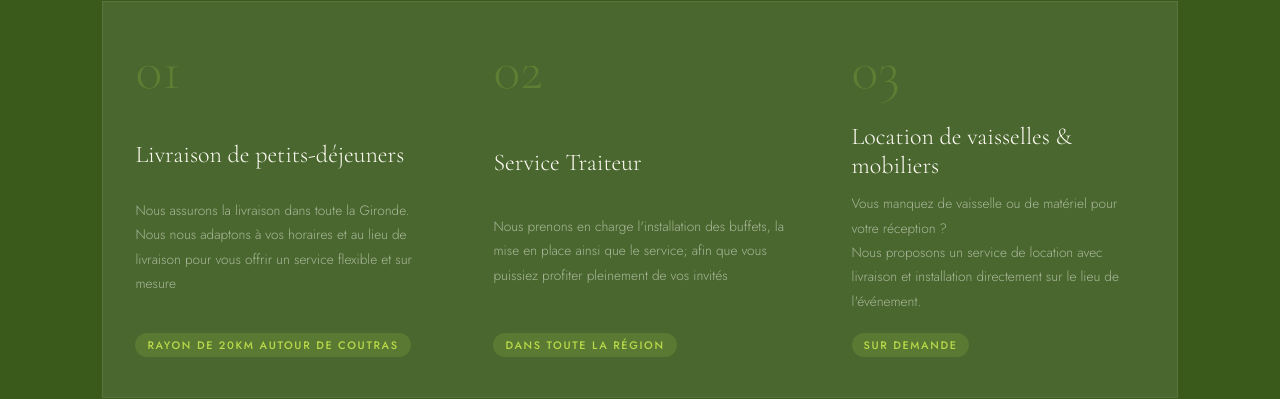
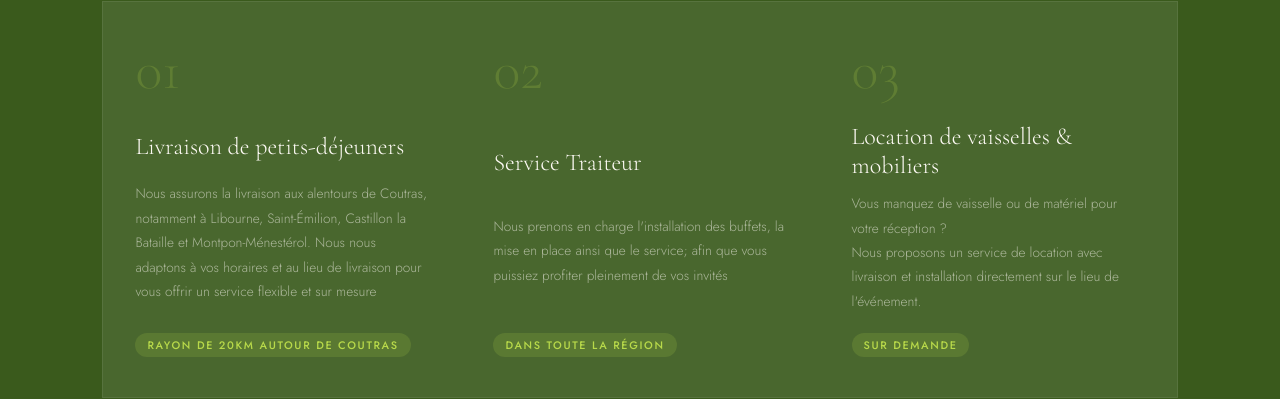
Before and after one commit to RomainBonnifet/Tsara-Traiteur-V2, a Next.js app: page / in a window 1280 px wide. Shown: the part 2540-2939 px from the top of the page. Built offline with nearby package versions, Linux system fonts and the light colour scheme; no server answers; the database is empty.

Commit message:
branch: preview stripe

```diff
--- a/components/Services.tsx
+++ b/components/Services.tsx
@@ -8,7 +8,7 @@ export default function Services() {
         <div className="service-card">
           <div className="service-num">01</div>
           <h3>Livraison de petits-déjeuners</h3>
-          <p>Nous assurons la livraison dans toute la Gironde. Nous nous adaptons à vos horaires et au lieu de livraison pour vous offrir un service flexible et sur mesure</p>
+          <p>Nous assurons la livraison aux alentours de Coutras, notamment à Libourne, Saint-Émilion, Castillon la Bataille et Montpon-Ménestérol. Nous nous adaptons à vos horaires et au lieu de livraison pour vous offrir un service flexible et sur mesure</p>
           <span className="service-pill">Rayon de 20km autour de Coutras</span>
         </div>
         <div className="service-card">
```
